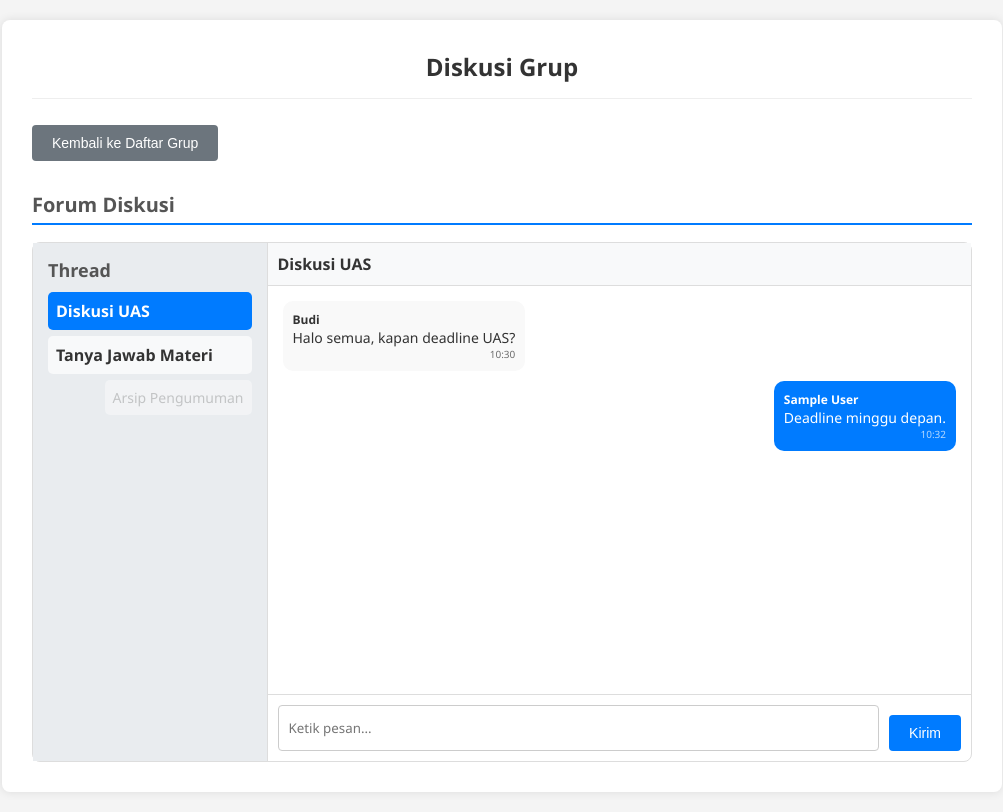
After one commit to riyantndjkf/SyNaps, a PHP site: page /grup_chat.php in a window 1280 px wide. The commit adds this page. Shown: the whole page, without its empty margins (138-1141 px from the left). Run offline with PHP 8.4, Linux system fonts and the light colour scheme; the visitor is signed in with stand-in values (Sample User, id 1).

Commit message:
UI Chat + Dark Theme + RWD (tp keknya masih salah ehehe)

```diff
--- a/detail_grup.php
+++ b/detail_grup.php
@@ -222,5 +222,7 @@ $(document).ready(function(){
     });
 });
 </script>
+
+<script src="theme.js"></script>
 </body>
 </html>
--- a/display_dosen.php
+++ b/display_dosen.php
@@ -131,5 +131,7 @@ require_once("security.php");
         });
     });
     </script>
+
+    <script src="theme.js"></script>
 </body>
 </html>
--- a/display_mahasiswa.php
+++ b/display_mahasiswa.php
@@ -134,5 +134,7 @@ require_once("security.php");
         });
     });
     </script>
+
+    <script src="theme.js"></script>
 </body>
 </html>
--- a/edit_grup.php
+++ b/edit_grup.php
@@ -125,5 +125,6 @@ $(document).ready(function(){
     });
 });
 </script>
+<script src="theme.js"></script>
 </body>
 </html>
--- /dev/null
+++ b/grup_chat.php
@@ -0,0 +1,88 @@
+<?php
+require_once("security.php");
+
+$username = $_SESSION['username'];
+$namaUser = $_SESSION['nama_lengkap'] ?? 'Saya';
+?>
+
+<!DOCTYPE html>
+<html>
+<head>
+    <meta charset="UTF-8">
+    <title>Diskusi Grup</title>
+    <meta name="viewport" content="width=device-width, initial-scale=1.0">
+    <link rel="stylesheet" href="style.css">
+</head>
+
+<body>
+<div class="container wide">
+    <h1>Diskusi Grup</h1>
+    <a href="display_grup.php">
+        <button class="btn-back">Kembali ke Daftar Grup</button>
+    </a>
+
+    <h2 class="section-title">Forum Diskusi</h2>
+
+    <div class="chat-container">
+
+        <!-- PANEL THREAD -->
+        <div class="thread-panel">
+            <h3>Thread</h3>
+
+            <div class="thread open active">
+                Diskusi UAS
+            </div>
+
+            <div class="thread open">
+                Tanya Jawab Materi
+            </div>
+
+            <div class="thread close">
+                Arsip Pengumuman
+            </div>
+        </div>
+
+        <!-- PANEL CHAT -->
+        <div class="chat-panel">
+
+            <div class="chat-header">
+                <b>Diskusi UAS</b>
+            </div>
+
+            <div class="chat-box">
+
+                <!-- CHAT ORANG LAIN -->
+                <div class="chat other">
+                    <div class="author">Budi</div>
+                    Halo semua, kapan deadline UAS?
+                    <div class="time">10:30</div>
+                </div>
+
+                <!-- CHAT USER LOGIN -->
+                <div class="chat me">
+                    <div class="author"><?= $namaUser ?></div>
+                    Deadline minggu depan.
+                    <div class="time">10:32</div>
+                </div>
+
+            </div>
+
+            <!-- INPUT CHAT (THREAD OPEN) -->
+            <div class="chat-input">
+                <input type="text" placeholder="Ketik pesan..." />
+                <button class="btn-primary">Kirim</button>
+            </div>
+
+            <!-- JIKA THREAD CLOSE (CONTOH)
+            <div class="chat-input">
+                <input type="text" disabled placeholder="Thread sudah ditutup" />
+                <button class="btn-disabled">Kirim</button>
+            </div>
+            -->
+
+        </div>
+    </div>
+</div>
+<script src="theme.js"></script>
+</body>
+</html>
--- a/kelola_member.php
+++ b/kelola_member.php
@@ -86,5 +86,6 @@ $isCreator = ($grup['username_pembuat'] == $_SESSION['username']);
     ?>
 </div>
 
+<script src="theme.js"></script>
 </body>
 </html>
--- a/style.css
+++ b/style.css
@@ -1,22 +1,79 @@
+/* LIGHT THEME (default) */
+:root {
+    --bg-body: #f4f4f4;
+    --bg-container: #ffffff;
+    --bg-menu: #e9ecef;
+    --bg-table-head: #f8f9fa;
+    --bg-table-even: #f9f9f9;
+    --bg-modal: #ffffff;
+
+    --text-main: #333;
+    --text-secondary: #555;
+    --border-color: #ddd;
+
+    --primary: #007bff;
+    --primary-hover: #0056b3;
+
+    --success: #28a745;
+    --warning: #ffc107;
+    --danger: #dc3545;
+
+    --border-light: #eee;
+    --input-border: #ccc;
+    --modal-border: #888;
+
+
+    --shadow: 0 0 10px rgba(0,0,0,0.1);
+}
+
+/* DARK THEME */
+body.dark {
+    --bg-body: #121212;
+    --bg-container: #1e1e1e;
+    --bg-menu: #2a2a2a;
+    --bg-table-head: #2f2f2f;
+    --bg-table-even: #262626;
+    --bg-modal: #1e1e1e;
+
+    --text-main: #ffffff;
+    --text-secondary: #cccccc;
+    --border-color: #444;
+
+    --primary: #4f93ff;
+    --primary-hover: #357ae8;
+
+    --success: #3fb950;
+    --warning: #e3b341;
+    --danger: #f85149;
+
+    --border-light: #333;
+    --input-border: #555;
+    --modal-border: #555;
+
+
+    --shadow: 0 0 12px rgba(0,0,0,0.6);
+}
+
 * {
     box-sizing: border-box;
 }
 
 body {
     font-family: 'Segoe UI', Tahoma, Geneva, Verdana, sans-serif;
-    background-color: #f4f4f4;
+    background-color: var(--bg-body);
+    color: var(--text-main);
     padding: 20px;
     margin: 0;
 }
 
 .container {
-    background: white;
+    background: var(--bg-container);
     padding: 30px;
     border-radius: 8px;
     width: 95%;
     max-width: 600px;
     margin: auto;
-    box-shadow: 0 0 10px rgba(0,0,0,0.1);
+    box-shadow: var(--shadow);
 }
 
 .container.wide {
@@ -24,21 +81,21 @@ body {
 }
 
 .login-container {
-    background-color: #ffffff;
+    background-color: var(--bg-container);
     width: 100%;
     max-width: 350px;
     padding: 40px 30px;
     border-radius: 8px;
-    box-shadow: 0 4px 12px rgba(0, 0, 0, 0.1);
+    box-shadow: var(--shadow);
     margin: 10% auto;
     text-align: left;
 }
-h1 { margin-top: 0; color: #333; text-align: center; border-bottom: 1px solid #eee; padding-bottom: 15px; font-size: 24px; }
-h2, h2.section-title { color: #555; border-bottom: 2px solid #2c62a3; padding-bottom: 5px; margin-top: 30px; font-size: 20px; }
-h3 { margin-top: 0; color: #444; margin-bottom: 10px; font-size: 18px; }
+h1 { margin-top: 0; color: var(--text-main); text-align: center; border-bottom: 1px solid var(--border-light); padding-bottom: 15px; font-size: 24px; }
+h2, h2.section-title { color: var(--text-secondary); border-bottom: 2px solid var(--primary); padding-bottom: 5px; margin-top: 30px; font-size: 20px; }
+h3 { margin-top: 0; color: var(--text-secondary); margin-bottom: 10px; font-size: 18px; }
 
 .form-group { margin-bottom: 15px; }
-label { display: block; margin-bottom: 5px; font-weight: 600; color: #555; }
+label { display: block; margin-bottom: 5px; font-weight: 600; color: var(--text-secondary); }
 
 input[type="text"],
 input[type="password"],
@@ -50,14 +107,14 @@ select,
 textarea {
     width: 100%;
     padding: 10px;
-    border: 1px solid #ccc;
+    border: 1px solid var(--input-border);
     border-radius: 4px;
     box-sizing: border-box;
     font-family: inherit;
 }
 
 input:focus, select:focus, textarea:focus {
-    border-color: #007bff;
+    border-color: var(--primary);
     outline: none;
     box-shadow: 0 0 0 2px rgba(0,123,255,0.1);
 }
@@ -79,38 +136,38 @@ button, .btn {
     display: inline-block;
 }
 
-.btn-save, .btn-add, .btn-login { background-color: #28a745; color: white; width: 100%; font-weight: bold; }
+.btn-save, .btn-add, .btn-login { background-color: var(--success); color: white; width: 100%; font-weight: bold; }
 .btn-save:hover, .btn-add:hover { background-color: #218838; }
 
 .btn-update, .btn-edit, .editBtn { background-color: #ffc107; color: black; }
 .btn-update:hover, .btn-edit:hover, .editBtn:hover { background-color: #e0a800; }
 
-.btn-delete, .btn-remove, .hapusBtn, .hapusGrupBtn { background-color: #dc3545; color: white; }
+.btn-delete, .btn-remove, .hapusBtn, .hapusGrupBtn { background-color: var(--danger); color: white; }
 .btn-delete:hover, .btn-remove:hover, .hapusBtn:hover, .hapusGrupBtn:hover { background-color: #c82333; }
 
 .btn-back, .btn-secondary { background-color: #6c757d; color: white; }
 .btn-back:hover, .btn-secondary:hover { background-color: #5a6268; }
 
-.btn-primary, .btn-search, .page-link, .btn-menu, .detailBtn { background-color: #007bff; color: white; }
-.btn-primary:hover, .btn-search:hover, .page-link:hover, .btn-menu:hover, .detailBtn:hover { background-color: #0056b3; }
+.btn-primary, .btn-search, .page-link, .btn-menu, .detailBtn { background-color: var(--primary); color: white; }
+.btn-primary:hover, .btn-search:hover, .page-link:hover, .btn-menu:hover, .detailBtn:hover { background-color: var(--primary-hover); }
 
 .btn-login { background-color: #2c62a3; margin-top: 10px;}
 .btn-login:hover { background-color: #234e82; }
 
 .btn-disabled { background-color: #ccc; color: #666; cursor: not-allowed; }
 
-.editBtn, .hapusBtn, .page-link, .detailBtn, .keluarBtn, .hapusGrupBtn {
+.editBtn, .hapusBtn, .page-link, .detailBtn, .chatBtn, .keluarBtn, .hapusGrupBtn {
     padding: 6px 12px; font-size: 13px; width: auto; margin-top: 0;
 }
 
 table { border-collapse: collapse; width: 100%; margin-bottom: 20px; font-size: 14px; }
-th, td { border: 1px solid #ddd; padding: 10px; text-align: left; vertical-align: middle; }
-th { background-color: #f8f9fa; color: #333; font-weight: 600; }
-tr:nth-child(even) { background-color: #f9f9f9; }
+th, td { border: 1px solid var(--border-color); padding: 10px; text-align: left; vertical-align: middle; }
+th { background-color: var(--bg-table-head); color: var(--text-main); font-weight: 600; }
+tr:nth-child(even) { background-color: var(--bg-table-even); }
 img.foto, img.preview {
     width: 100px;
     border-radius: 4px;
-    border: 1px solid #ddd;
+    border: 1px solid var(--border-color);
     padding: 2px;
 }
 img { max-width: 100%; height: auto; }
@@ -120,8 +177,8 @@ img { max-width: 100%; height: auto; }
 .alert-danger { background-color: #f8d7da; color: #721c24; border: 1px solid #f5c6cb; }
 .alert-warning { background-color: #fff3cd; color: #856404; border: 1px solid #ffeeba; }
 
-.menu { margin-bottom: 20px; background: #e9ecef; padding: 10px; border-radius: 4px; text-align: center; }
-.menu a { text-decoration: none; color: #007bff; font-weight: bold; margin: 0 10px; }
+.menu { margin-bottom: 20px; background: var(--bg-menu); padding: 10px; border-radius: 4px; text-align: center; }
+.menu a { text-decoration: none; color: var(--primary); font-weight: bold; margin: 0 10px; }
 .menu a:hover { text-decoration: underline; }
 
 .controls {
@@ -142,7 +199,7 @@ img { max-width: 100%; height: auto; }
 .search-box input { flex: 1; }
 
 .modal { display: none; position: fixed; z-index: 1; left: 0; top: 0; width: 100%; height: 100%; overflow: auto; background-color: rgba(0,0,0,0.4); }
-.modal-content { background-color: #fefefe; margin: 10% auto; padding: 20px; border: 1px solid #888; width: 50%; border-radius: 8px; }
+.modal-content { background-color: var(--bg-modal); margin: 10% auto; padding: 20px; border: 1px solid var(--modal-border); width: 50%; border-radius: 8px; }
 .close { color: #aaa; float: right; font-size: 28px; font-weight: bold; cursor: pointer; }
 .close:hover { color: black; }
 
@@ -174,18 +231,225 @@ img { max-width: 100%; height: auto; }
         width: 100%;
     }
 
+    .menu {
+        text-align: left;
+    }
+
     .menu a {
         display: block;
-        margin: 10px 0;
-        padding: 5px;
-        border-bottom: 1px solid #ddd;
+        margin: 8px 0;
+        padding: 10px;
+        background: var(--bg-container);
+        border-radius: 4px;
+        border: 1px solid var(--border-color);
     }
+
     .menu a:last-child {
         border-bottom: none;
     }
+
     .container {
         overflow-x: auto;
     }
+
     h1 { font-size: 20px; }
     h2 { font-size: 18px; }
+
+    table {
+        display: block;
+        overflow-x: auto;
+        white-space: nowrap;
+    }
+
+    th, td {
+        font-size: 13px;
+    }
+
+    .chat-container {
+        flex-direction: column;
+        height: auto;
+    }
+
+    .thread-panel {
+        width: 100%;
+        border-bottom: 1px solid var(--border-color);
+    }
+
+    .chat-panel {
+        width: 100%;
+    }
 }
+
+/*ui chat component*/
+
+.chat-container {
+    display: flex;
+    height: 65vh;
+    border: 1px solid var(--border-color);
+    border-radius: 8px;
+    background: var(--bg-container);
+}
+
+.thread-panel {
+    width: 25%;
+    background: var(--bg-menu);
+    padding: 15px;
+    border-right: 1px solid var(--border-color);
+}
+
+.thread-panel h3 {
+    margin-top: 0;
+}
+
+.thread {
+    padding: 8px;
+    border-radius: 5px;
+    cursor: pointer;
+    margin-bottom: 6px;
+    background: #f8f9fa;
+}
+
+.thread.open {
+    font-weight: bold;
+}
+
+.thread.close {
+    opacity: 0.6;
+    font-weight: normal;
+    font-size: 14px;
+}
+
+
+.thread.active {
+    background: var(--primary);
+    color: white;
+}
+
+.chat-panel {
+    width: 75%;
+    display: flex;
+    flex-direction: column;
+}
+
+.chat-header {
+    padding: 10px;
+    border-bottom: 1px solid var(--border-color);
+    background: var(--bg-table-head);
+}
+
+.chat-box {
+    flex: 1;
+    padding: 15px;
+    overflow-y: auto;
+    display: flex;
+    flex-direction: column;
+    gap: 10px;
+}
+
+.chat {
+    max-width: 70%;
+    padding: 10px;
+    border-radius: 10px;
+    font-size: 14px;
+}
+
+.chat.other {
+    background: var(--bg-table-even);
+    align-self: flex-start;
+}
+
+.chat.me {
+    background: var(--primary);
+    color: white;
+    align-self: flex-end;
+}
+
+.author {
+    font-size: 12px;
+    font-weight: bold;
+}
+
+.time {
+    font-size: 10px;
+    text-align: right;
+    opacity: 0.7;
+}
+
+.chat-input {
+    display: flex;
+    gap: 10px;
+    padding: 10px;
+    border-top: 1px solid var(--border-color);
+}
+
+.chat-input input {
+    flex: 1;
+}
+
+
+.action-group {
+    display: flex;
+    gap: 6px;
+    justify-content: center;
+    align-items: center;
+    flex-wrap: nowrap;
+}
+
+.action-group button {
+    margin: 0;
+}
+
+/* ===== THEME TOGGLE SWITCH ===== */
+.theme-toggle {
+    display: flex;
+    align-items: center;
+    gap: 8px;
+}
+
+.theme-toggle .icon {
+    font-size: 16px;
+}
+
+.switch {
+    position: relative;
+    display: inline-block;
+    width: 46px;
+    height: 24px;
+}
+
+.switch input {
+    opacity: 0;
+    width: 0;
+    height: 0;
+}
+
+/* slider */
+.slider {
+    position: absolute;
+    cursor: pointer;
+    inset: 0;
+    background-color: #ccc;
+    border-radius: 24px;
+    transition: 0.3s;
+}
+
+.slider::before {
+    content: "";
+    position: absolute;
+    height: 18px;
+    width: 18px;
+    left: 3px;
+    bottom: 3px;
+    background-color: white;
+    border-radius: 50%;
+    transition: 0.3s;
+}
+
+/* checked (dark mode) */
+input:checked + .slider {
+    background-color: var(--primary);
+}
+
+input:checked + .slider::before {
+    transform: translateX(22px);
+}
--- a/tambah_dosen.php
+++ b/tambah_dosen.php
@@ -65,5 +65,6 @@ require_once("security.php");
          });
     });
     </script>
+    <script src="theme.js"></script>
 </body>
 </html>
--- a/tambah_event.php
+++ b/tambah_event.php
@@ -141,5 +141,6 @@ $(document).ready(function(){
     });
 });
 </script>
+<script src="theme.js"></script>
 </body>
 </html>
--- a/tambah_grup.php
+++ b/tambah_grup.php
@@ -47,6 +47,6 @@ if (empty($_SESSION['npk_dosen'])) {
             <a href="display_grup.php"><button type="button" class="btn-back">Kembali</button></a>
         </form>
     </div>
-
+<script src="theme.js"></script>
 </body>
 </html>
--- a/tambah_mahasiswa.php
+++ b/tambah_mahasiswa.php
@@ -104,5 +104,6 @@ require_once("security.php");
          });
     });
     </script>
+    <script src="theme.js"></script>
 </body>
 </html>
--- a/tambah_member_dosen.php
+++ b/tambah_member_dosen.php
@@ -164,5 +164,6 @@ $(document).ready(function(){
     });
 });
 </script>
+<script src="theme.js"></script>
 </body>
 </html>
--- a/tambah_member_mahasiswa.php
+++ b/tambah_member_mahasiswa.php
@@ -152,5 +152,6 @@ $(document).ready(function(){
     });
 });
 </script>
+<script src="theme.js"></script>
 </body>
 </html>
--- a/update_dosen.php
+++ b/update_dosen.php
@@ -50,5 +50,6 @@ $dosen = $dosenObj->getDosen($_GET['npk']);
         <a href="display_dosen.php"><button type="button" class="btn-back">Kembali</button></a>
     </form>
 </div>
+<script src="theme.js"></script>
 </body>
 </html>
--- a/update_event.php
+++ b/update_event.php
@@ -153,5 +153,6 @@ $(document).ready(function(){
     });
 });
 </script>
+<script src="theme.js"></script>
 </body>
 </html>
--- a/update_mahasiswa.php
+++ b/update_mahasiswa.php
@@ -67,5 +67,6 @@ $mahasiswa = $mhsObj->getMahasiswa($_GET['nrp']);
         <a href="display_mahasiswa.php"><button type="button" class="btn-back">Kembali</button></a>
     </form>
 </div>
+<script src="theme.js"></script>
 </body>
 </html>
--- a/update_password.php
+++ b/update_password.php
@@ -102,6 +102,6 @@ $username = $_SESSION['username'];
         });
     });
     </script>
-
+    <script src="theme.js"></script>
 </body>
 </html>
```
Also changed, not shown: display_grup.php (+11 -1 lines), index.php (+17 -3 lines), theme.js (added, +26 -0 lines).
